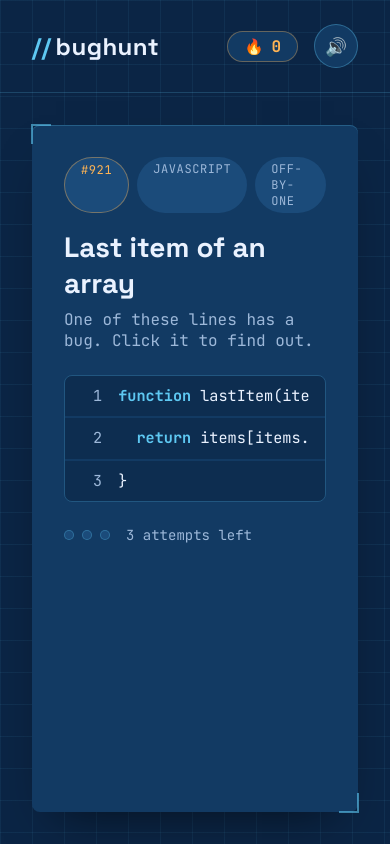
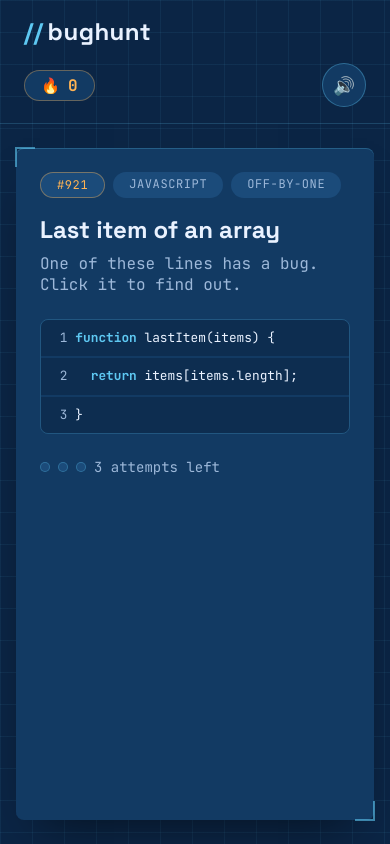
Before and after one commit to ctkrug/bughunt, a website built with Vite: page index.html in a window 390 px wide. Built offline with nearby package versions, Linux system fonts and the light colour scheme.

Commit message:
style(responsive): compose header, card, and code panel at 768/390px
Stacks the header controls and shrinks the code panel type/padding on
narrow phone widths instead of letting the layout overflow or crowd.

```diff
--- a/src/style.css
+++ b/src/style.css
@@ -533,3 +533,51 @@
     transition: none;
   }
 }
+
+/* --- responsive --- */
+
+@media (max-width: 768px) {
+  .site-header {
+    padding: var(--space-3) var(--space-4);
+  }
+
+  .board {
+    padding: var(--space-4) var(--space-3);
+  }
+
+  .puzzle-card {
+    padding: var(--space-4);
+  }
+
+  .puzzle-title {
+    font-size: 1.5rem;
+  }
+}
+
+@media (max-width: 480px) {
+  .site-header {
+    flex-direction: column;
+    align-items: flex-start;
+    gap: var(--space-3);
+  }
+
+  .header-controls {
+    width: 100%;
+    justify-content: space-between;
+  }
+
+  .code-line {
+    font-size: 0.8rem;
+    gap: var(--space-2);
+    padding: var(--space-2);
+  }
+
+  .puzzle-meta {
+    flex-wrap: wrap;
+  }
+
+  .attempts-indicator {
+    flex-wrap: wrap;
+    gap: var(--space-2);
+  }
+}
```
